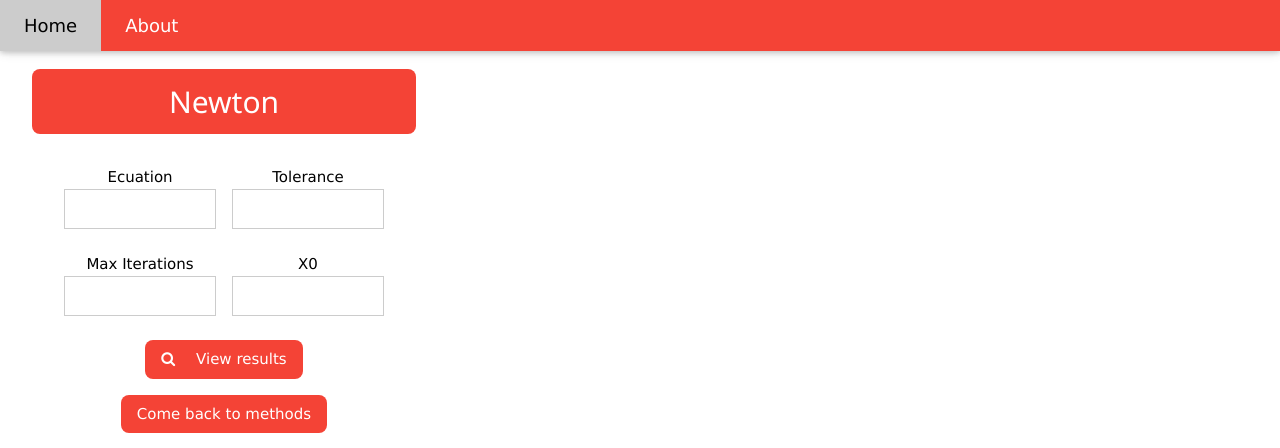
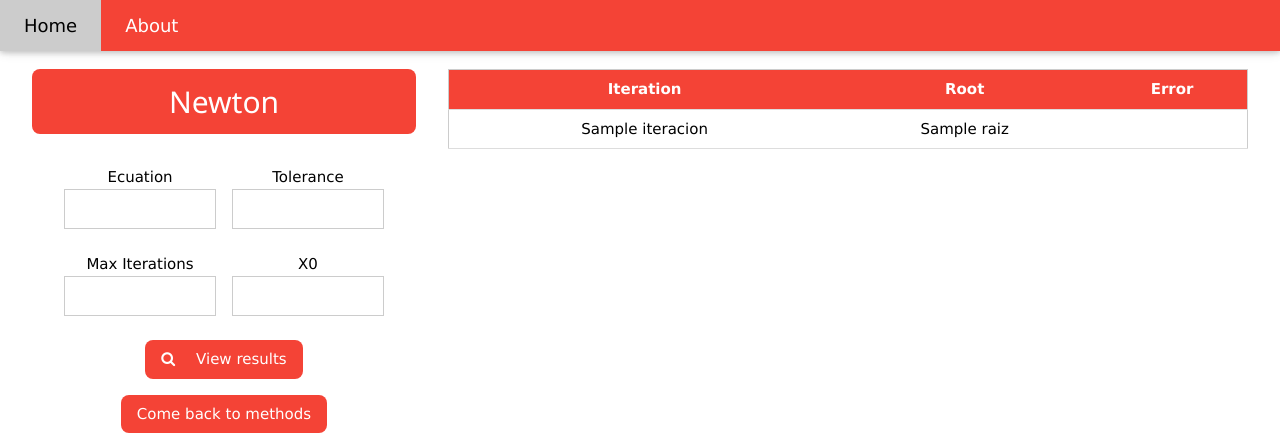
Before and after one commit to mamorenoc2/Proyecto-de-analisis-numerico, a Flask app: template templates/newton.html in a window 1280 px wide. Shown: the top 448 px of the page. Run offline with Flask 3, Linux system fonts and the light colour scheme; the template is opened without the code that fills it: most values are stand-ins (such as "Sample title", 1, 10 or a date in 2020).

Commit message:
Update newton.html

```diff
--- a/templates/newton.html
+++ b/templates/newton.html
@@ -60,12 +60,27 @@
             </form>
             <a class="w3-button w3-red w3-round-large" href="{{ url_for('inicio_funciones') }}"> Come back to methods </a>
         </div>
-    </div>
 </div>
-{% if result is not none %}
-<div>
-    {{ result.to_html() | safe}}
-</div>
+<div class="w3-col s8 w3-center w3-padding">
+    {% if result is not none %}
+<table class="w3-table-all w3-centered w3-round-large">
+    <thead>
+        <tr class="w3-red">
+            <th>Iteration</th>
+            <th>Root</th>
+            <th>Error</th>
+        </tr>
+    </thead>
+    <tbody>
+        {% for index, row in result.iterrows() %}
+        <tr>
+            <td>{{ row['Iteracion'] }}</td>
+            <td>{{ row['Raiz'] }}</td>
+            <td>{{ row['Error'] }}</td>
+        </tr>
+        {% endfor %}
+    </tbody>
+</table>
 <div hidden>
     {{ plt.show() | safe}}
 </div>
```
